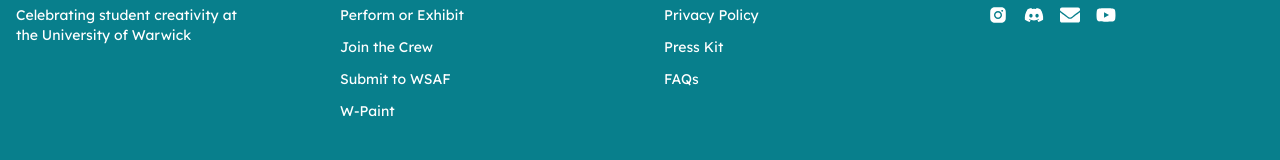
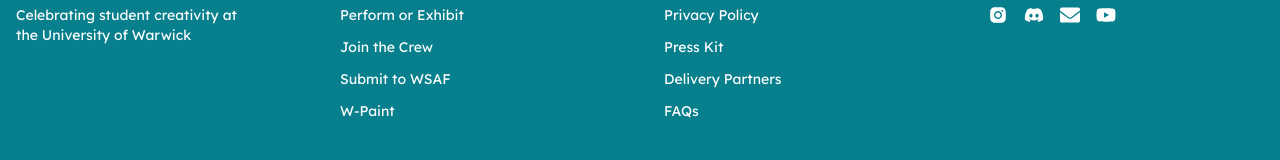
Before and after one commit to WarwickStudentArtsFestival/wsaf25-website, a Next.js app: page / in a window 1280 px wide. Shown: the part 4378-4538 px from the top of the page. Built offline with nearby package versions, Linux system fonts and the light colour scheme.

Commit message:
foooter link change colour on hover

```diff
--- a/src/app/components/footer.tsx
+++ b/src/app/components/footer.tsx
@@ -20,10 +20,7 @@ const FooterLink: React.FC<LinkItem & { children?: React.ReactNode }> = ({
   children,
 }) => (
   <li>
-    <Link
-      href={href}
-      className="text-muted-foreground hover:text-foreground transition-colors"
-    >
+    <Link href={href} className="text-muted-foreground hover:text-slate-200">
       {Icon ? (
         <>
           <span className="sr-only">{label}</span>
@@ -56,6 +53,7 @@ const Footer: React.FC = () => {
     info: [
       { href: '/privacy', label: 'Privacy Policy' },
       { href: '/press', label: 'Press Kit' },
+      { href: '/partners', label: 'Delivery Partners' },
       { href: '/faq', label: 'FAQs' },
     ],
     social: [
```
